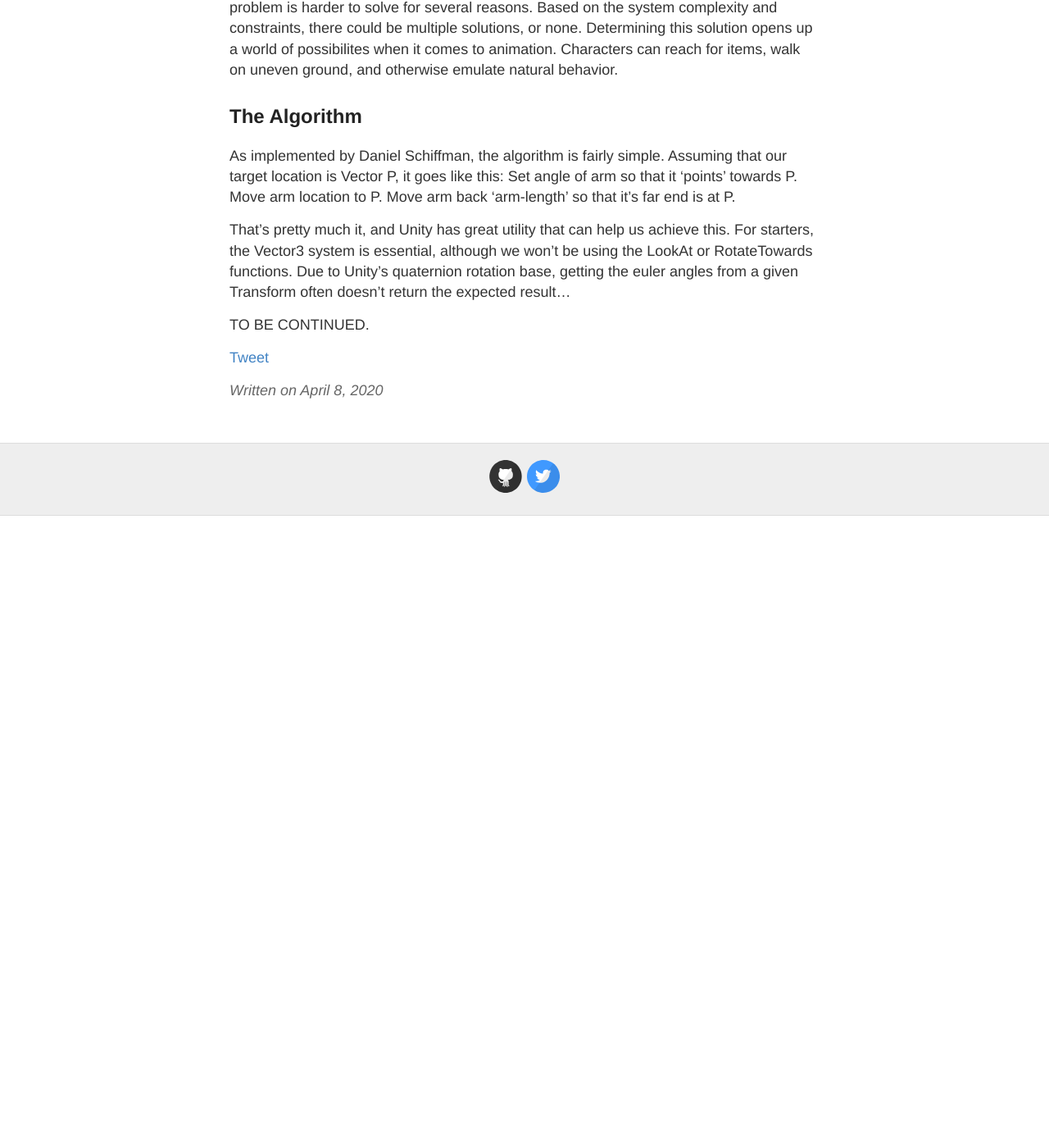
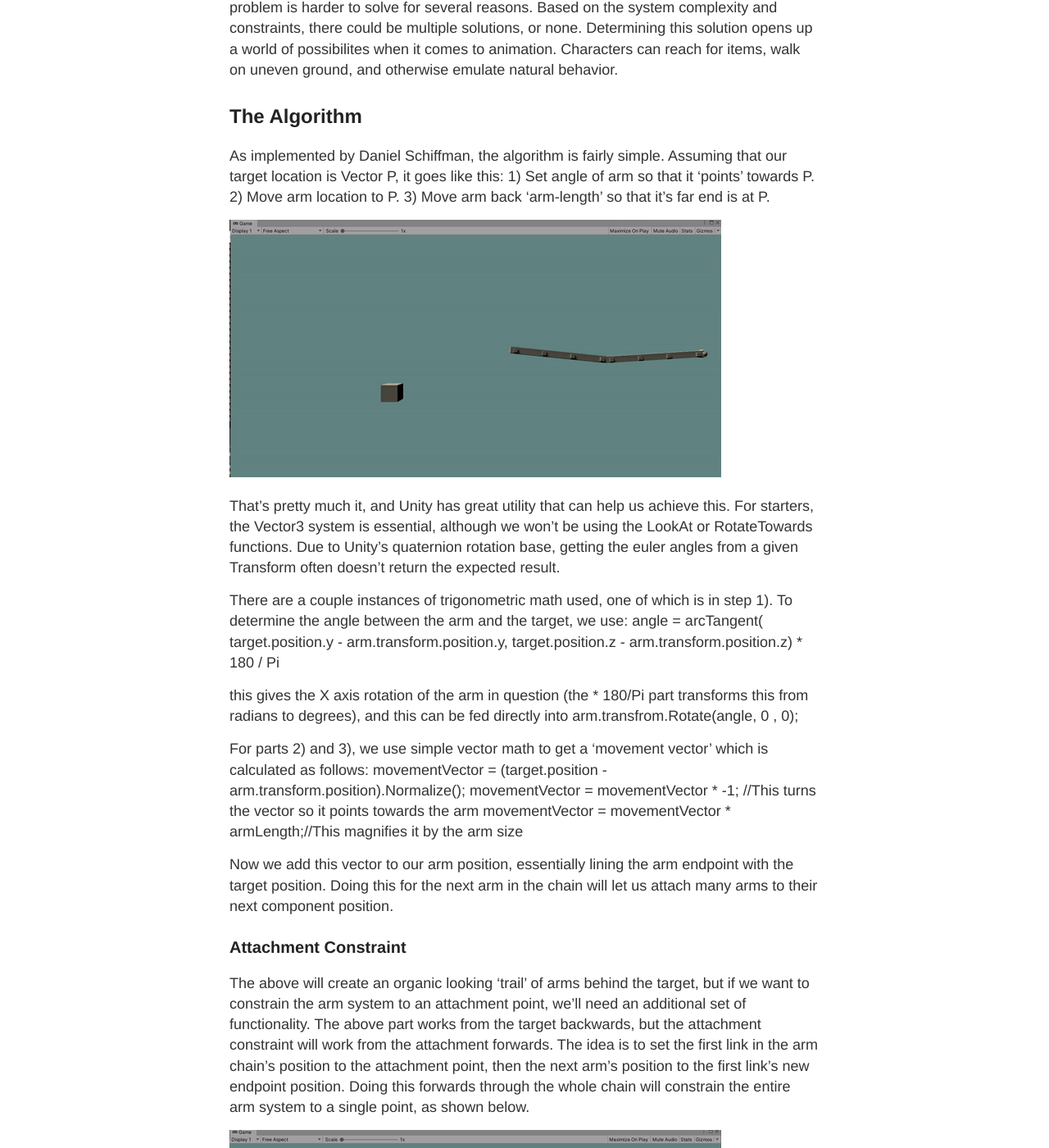
Before and after one commit to jstrub3/jstrub3.github.io, a Jekyll site: the page built from _posts/2020-04-08-simple-inverse-kinematics.md, in a window 1280 px wide and 1400 px high, scrolled down 1090 px. Shown: the whole window at 82% size. Built offline with Jekyll 4.4.1, drawn with Linux system fonts in a browser that asks for light colours; comment, search, counter and statistics services are not loaded; before the commit the page ends 1719 px from its top, so only the background shows below that; some of the changed text lies outside the part shown.

Commit message:
Update 2020-04-08-simple-inverse-kinematics.md

```diff
--- a/_posts/2020-04-08-simple-inverse-kinematics.md
+++ b/_posts/2020-04-08-simple-inverse-kinematics.md
@@ -12,21 +12,38 @@
 ## Forward Kinematics vs Inverse Kinematics
 The simplest way of thinking about kinematics is how we can derive a final destination from a series of vector additions.  Typically supplied via "arm" length and corresponding rotation angles, it's not a terribly difficult problem.  An example of how this is used in games could be robot arm projecting their impact point, allowing quick-fingered players to evade.  Or a construction excavator determing the point of entry of their digging arm.
 
-![Prim](/images/robot_arm.jpg)
+![Robotic Arm](/images/robot_arm.jpg)
 
 If foward kinematics determines the endpoint, or end effector, location, then inverse kinematics determines the configuration to reach a given end effector location. This problem is harder to solve for several reasons.  Based on the system complexity and constraints, there could be multiple solutions, or none.  Determining this solution opens up a world of possibilites when it comes to animation.  Characters can reach for items, walk on uneven ground, and otherwise emulate natural behavior.
 
 ## The Algorithm
 As implemented by Daniel Schiffman, the algorithm is fairly simple.  Assuming that our target location is Vector P, it goes like this:
-Set angle of arm so that it 'points' towards P.
-Move arm location to P.
-Move arm back 'arm-length' so that it's far end is at P.
+1) Set angle of arm so that it 'points' towards P.
+2) Move arm location to P.
+3) Move arm back 'arm-length' so that it's far end is at P.
 
-That's pretty much it, and Unity has great utility that can help us achieve this.  For starters, the Vector3 system is essential, although we won't be using the LookAt or RotateTowards functions.  Due to Unity's quaternion rotation base, getting the euler angles from a given Transform often doesn't return the expected result...
+![Non-Attached IK](/images/IK_Unity.gif)
 
+That's pretty much it, and Unity has great utility that can help us achieve this.  For starters, the Vector3 system is essential, although we won't be using the LookAt or RotateTowards functions.  Due to Unity's quaternion rotation base, getting the euler angles from a given Transform often doesn't return the expected result.
 
-TO BE CONTINUED.
+There are a couple instances of trigonometric math used, one of which is in step 1).  To determine the angle between the arm and the target, we use:
+  angle = arcTangent( target.position.y - arm.transform.position.y, target.position.z - arm.transform.position.z) * 180 / Pi
 
+this gives the X axis rotation of the arm in question (the * 180/Pi part transforms this from radians to degrees), and this can be fed directly into arm.transfrom.Rotate(angle, 0 , 0);
+
+For parts 2) and 3), we use simple vector math to get a 'movement vector' which is calculated as follows:
+movementVector = (target.position - arm.transform.position).Normalize();
+movementVector = movementVector * -1;       //This turns the vector so it points towards the arm
+movementVector = movementVector * armLength;//This magnifies it by the arm size
+
+Now we add this vector to our arm position, essentially lining the arm endpoint with the target position.  Doing this for the next arm in the chain will let us attach many arms to their next component position.
+
+### Attachment Constraint
+The above will create an organic looking 'trail' of arms behind the target, but if we want to constrain the arm system to an attachment point, we'll need an additional set of functionality.  The above part works from the target backwards, but the attachment constraint will work from the attachment forwards.  The idea is to set the first link in the arm chain's position to the attachment point, then the next arm's position to the first link's new endpoint position.  Doing this forwards through the whole chain will constrain the entire arm system to a single point, as shown below.
+
+![Non-Attached IK](/images/IK_Unity_Attached.gif)
+
+Now this is of course as basic as it gets, there are several more complex IK solutions involving gradient descent or other more complex algorithms.  These are used for a higher degree of constraint or flexibility in solution.
 
 
 <a href="https://twitter.com/share?ref_src=twsrc%5Etfw" class="twitter-share-button" data-show-count="false">Tweet</a><script async src="https://platform.twitter.com/widgets.js" charset="utf-8"></script>
```
